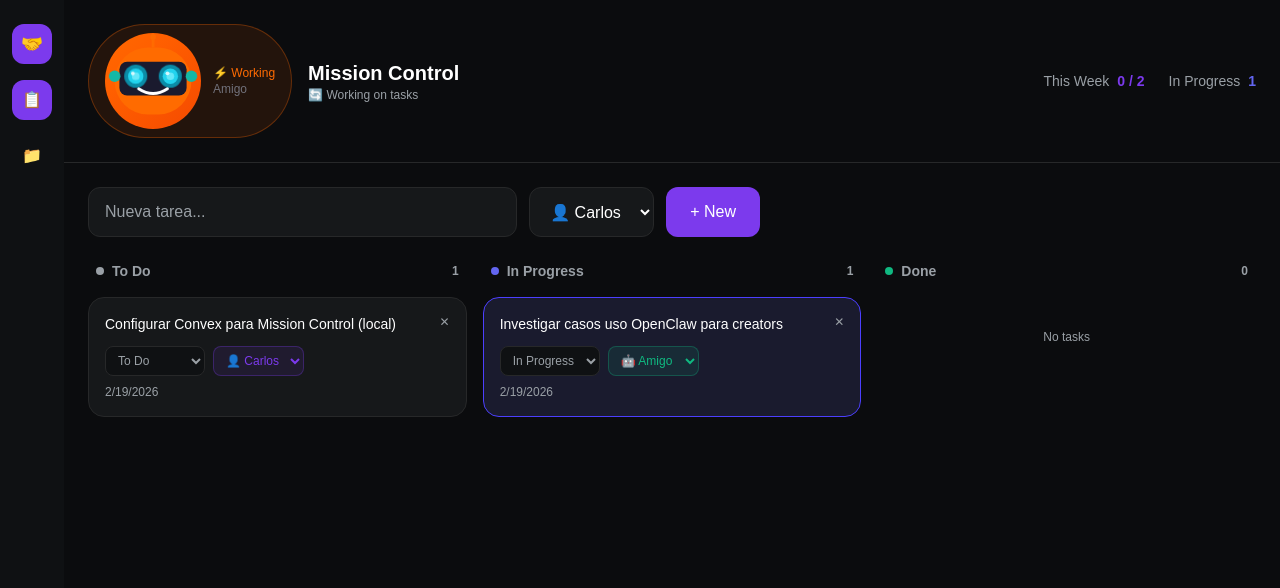
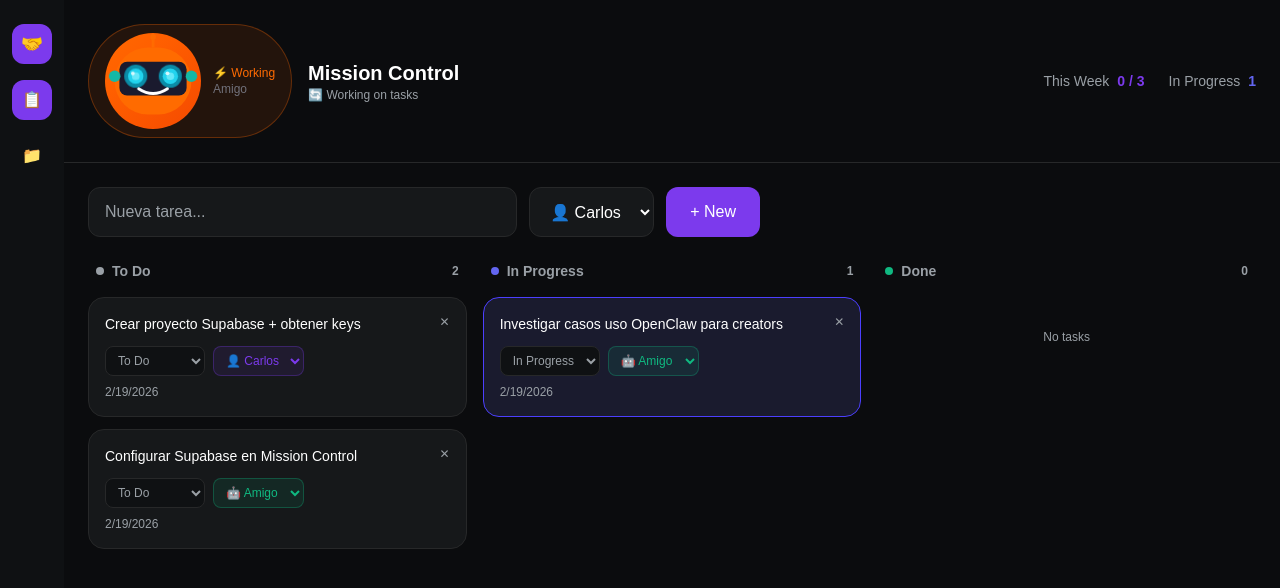
Before and after one commit to Carlos-Dominguez-faber/amigo-mission-control, a Next.js app: page / in a window 1280 px wide. Shown: the top 588 px of the page. Built offline with nearby package versions, Linux system fonts and the light colour scheme.

Commit message:
Add Supabase migration tasks

```diff
--- a/src/app/page.tsx
+++ b/src/app/page.tsx
@@ -92,11 +92,19 @@ export default function TaskBoard() {
         },
         {
           id: `task-${now + 1}`,
-          title: "Configurar Convex para Mission Control (local)",
+          title: "Crear proyecto Supabase + obtener keys",
           status: "todo",
           assignee: "carlos",
           createdAt: now + 1,
           updatedAt: now + 1,
+        },
+        {
+          id: `task-${now + 2}`,
+          title: "Configurar Supabase en Mission Control",
+          status: "todo",
+          assignee: "amigo",
+          createdAt: now + 2,
+          updatedAt: now + 2,
         },
       ];
       setTasks(defaultTasks);
```
